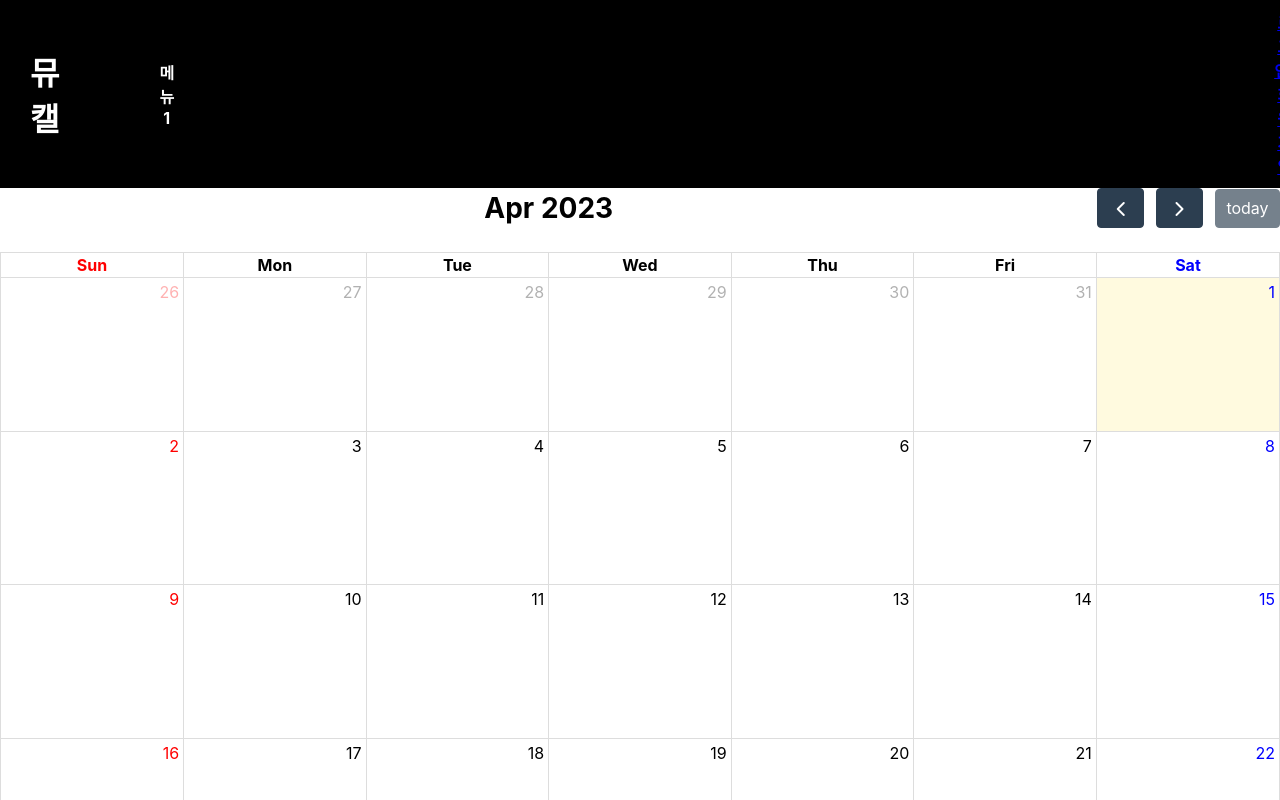
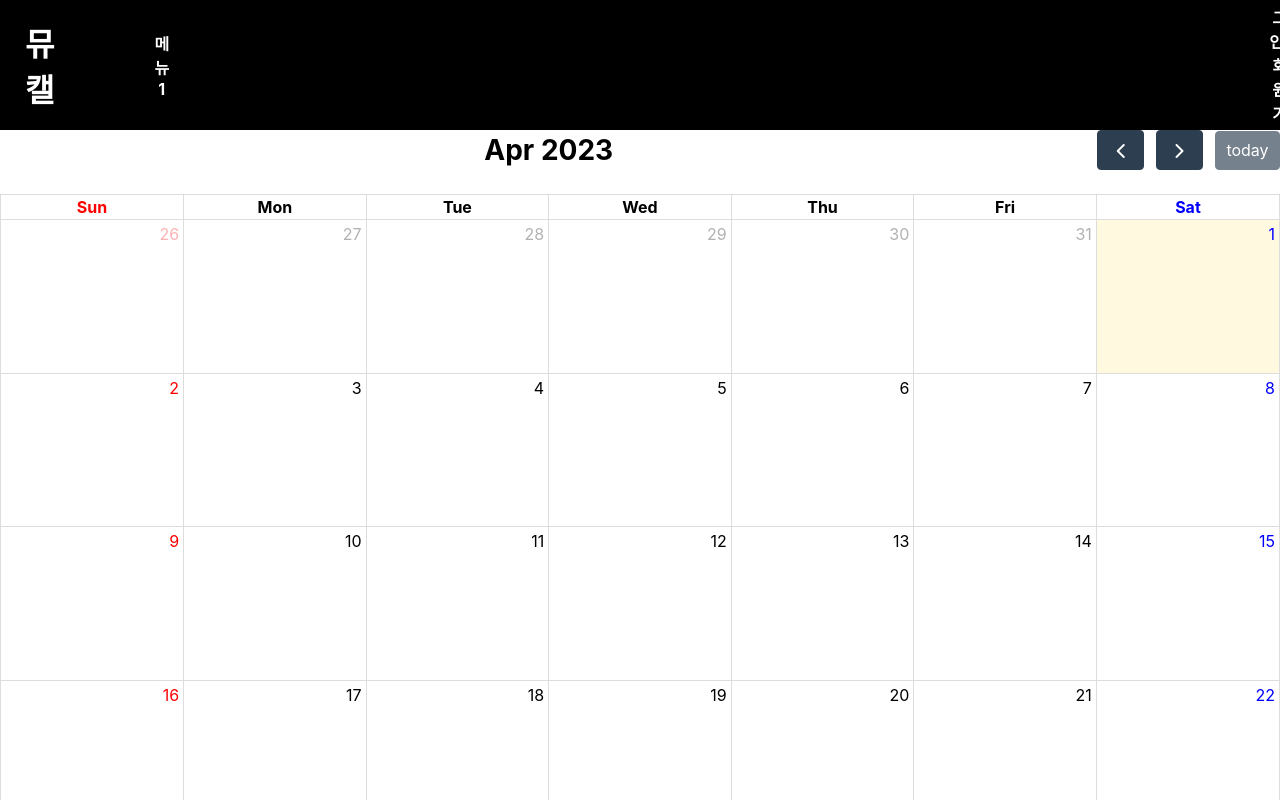
Before and after one commit to wanzaS2/musicalendar-frontend, a React (Create React App) app: page /calendar in a window 1280 px wide. Shown: the top 800 px of the page. Built offline with nearby package versions, Linux system fonts and the light colour scheme.

Commit message:
스크롤 제거, navbar 수정

```diff
--- a/package.json
+++ b/package.json
@@ -30,7 +30,7 @@
     "global": "^4.4.0",
     "node-sass": "^8.0.0",
     "react": "^18.2.0",
-    "react-bootstrap": "^2.7.2",
+    "react-bootstrap": "^2.7.4",
     "react-dom": "^18.2.0",
     "react-icons": "^4.8.0",
     "react-native-gesture-handler": "^2.9.0",
--- a/src/App.css
+++ b/src/App.css
@@ -15,7 +15,7 @@
 
 .App-header {
   background-color: #333b5f;
-  min-height: 100vh;
+  /* min-height: 100vh; */
   display: flex;
   flex-direction: column;
   align-items: center;
@@ -39,12 +39,19 @@
 
 .black-nav{
 	background-color: rgb(0, 0, 0);
-	width: 100%;
 	color: white;
 	display: flex;
-	padding: 10px;
+	height: 15vh;
+
+	padding: 5px;
 	text-align: center;
 	align-items: center;
+}
+.click{
+	text-decoration: none;
+	/* text-decoration-line: none; */
+
+	color: white;
 }
 .title{
 	margin-left: 20px;
--- a/src/components/Button.tsx
+++ b/src/components/Button.tsx
@@ -13,6 +13,8 @@ const btnStyle = {
 	borderRadius: ".25rem",
 	fontSize: "1rem",
 	lineHeight: 1.5,
+	cursor: "pointer",
+
  };
 const Button = ({children, onClick} : ButtonProps) => {
     return <button style={btnStyle} onClick={onClick} >{children}</button>;
--- a/src/components/Calendar.tsx
+++ b/src/components/Calendar.tsx
@@ -3,7 +3,7 @@ import {useNavigate} from "react-router-dom";
 import FullCalendar from '@fullcalendar/react'
 import dayGridPlugin from '@fullcalendar/daygrid'
 import "../layout/Calendar.css"
-import Navbar from "../layout/Layout";
+import Navbar from "../layout/Navbar";
 
 function Calendar() {
 
--- a/src/components/Main.tsx
+++ b/src/components/Main.tsx
@@ -1,13 +1,13 @@
 import React, {Component, useEffect, useState} from "react";
 import { useNavigate } from "react-router-dom";
-import logo from "../logo.svg";
+
 import Button from "./Button";
 
 import 'slick-carousel/slick/slick.css';
 import 'slick-carousel/slick/slick-theme.css';
 import ImagePicker from "./Slick";
-import Navbar from "../layout/Layout";
-import { NavBar } from "../layout/Navbar";
+import Navbar from "../layout/Navbar";
+
 
 export const Main = () => {
 	const [message, setMessage] = useState([]);
@@ -31,11 +31,14 @@ export const Main = () => {
     }
 
 	return (
-		<><Navbar />
-		<header>
+		<>
+		<header ><Navbar /></header>
+		<body>
 			<ImagePicker/>
 			{/* <img src={logo} className="App-logo" alt="logo" /> */}
+
 			<div className="btn">
+
 			<p>
 				Musicalendar Project Start!
 				{message}
@@ -43,7 +46,7 @@ export const Main = () => {
 			<Button onClick={goCalendar}>Go!</Button>
       		<Button onClick={goMyCalendar}>MyCalenderGo!</Button>
 			</div>
-		</header>
+		</body>
 		</>
 	)
 }
--- a/src/components/Slick.tsx
+++ b/src/components/Slick.tsx
@@ -4,10 +4,23 @@ import { AiOutlineArrowLeft, AiOutlineArrowRight } from 'react-icons/ai';
 import { images } from '../data/Image';
 
 
+// const Container = styled.div`
+//   width: 800px;
+//   height: 500px;
+//   position: absolute;
+
+//   top: 50%;
+//   left: 50%;
+//   transform: translate(-50%, -50%);
+// `;
 const Container = styled.div`
-  width: 800px;
-  height: 500px;
-  position: fixed;
+//   width: 800px;
+//   height: 500px;
+  position: absolute;
+  min-height: calc(100vh - 300px);
+  min-width: calc(100vh - 80px);
+// height: calc(100vh - 300px);
+//   width: calc(100vh - 80px);
   top: 50%;
   left: 50%;
   transform: translate(-50%, -50%);
--- a/src/data/Image.ts
+++ b/src/data/Image.ts
@@ -1,7 +1,10 @@
 export const images: string[] = [
-	'https://media.vlpt.us/images/holim0/post/7d80e99d-11bc-4327-b16d-324a8daa0014/image.png',
-	'https://media.vlpt.us/images/wooder2050/post/3c21dfdf-67b9-4301-8c25-e505303e246a/og-image.png',
-	'https://media.vlpt.us/images/edie_ko/post/4631c9fc-fa76-47e9-9d77-bc160476c60a/1_mv73TpGPVFXzJqu920m5Og.png',
-	'https://media.vlpt.us/images/dongha1992/post/2efd8b1b-d186-40bc-a574-026f180750ba/react.jpeg',
-	'https://media.vlpt.us/images/kimhodol/post/9c9e0ba3-20b1-4ba9-9a66-9af9ab5cf2e6/hodol-typescript.jpg',
- ];
+	// 'https://media.vlpt.us/images/holim0/post/7d80e99d-11bc-4327-b16d-324a8daa0014/image.png',
+	// 'https://media.vlpt.us/images/wooder2050/post/3c21dfdf-67b9-4301-8c25-e505303e246a/og-image.png',
+	// 'https://media.vlpt.us/images/edie_ko/post/4631c9fc-fa76-47e9-9d77-bc160476c60a/1_mv73TpGPVFXzJqu920m5Og.png',
+	// 'https://media.vlpt.us/images/dongha1992/post/2efd8b1b-d186-40bc-a574-026f180750ba/react.jpeg',
+	// 'https://media.vlpt.us/images/kimhodol/post/9c9e0ba3-20b1-4ba9-9a66-9af9ab5cf2e6/hodol-typescript.jpg',
+	'https://i.ibb.co/sKkvQZd/image.png',
+	'https://i.ibb.co/2nQP1Jp/image.png',
+	'https://i.ibb.co/2Z088w9/image.png'
+];
--- a/src/layout/Layout.tsx
+++ /dev/null
@@ -1,28 +0,0 @@
-import { Link } from "react-router-dom";
-import "../App.css";
-import SignIn from "../components/SignIn";
-import { NavLink } from "react-router-dom";
-function Navbar(){
-	return(
-		<div className="Navbar">
-			<div className="black-nav">
-
-            <h1 className="title"> 뮤캘</h1>
-
-              {/* <a className="flex items-center" href="/">
-                <img
-                  src="/img/dco_default2.png"
-                  alt="logo"
-                  style={{ width: "184px" }}
-                />
-              </a> */}
-
-				<h4 className="item">메뉴1</h4>
-				<Link to={"/signIn"}>
-					<h4 className="login">로그인/회원가입</h4>
-				</Link>
-			</div>
-		</div>
-	);
-}
-export default Navbar;
--- a/src/layout/Navbar.tsx
+++ b/src/layout/Navbar.tsx
@@ -1,15 +1,31 @@
+import { Link } from "react-router-dom";
+import "../App.css";
+// import SignIn from "../components/SignIn";
 import { NavLink } from "react-router-dom";
 
-import "./Styles.css";
+function Navbar(){
+	return(
 
-export function NavBar() {
-  return (
-    <nav className="navbar-container">
-      <NavLink to="/">
-        Home
-      </NavLink>
-      <NavLink to="/about">About</NavLink>
-      <NavLink to="/contact">Contact</NavLink>
-    </nav>
-  );
+			<div className="black-nav">
+				<Link to={"/"} className="title click">
+					<h1> 뮤캘</h1>
+				</Link>
+
+
+              {/* <a className="flex items-center" href="/">
+                <img
+                  src="/img/dco_default2.png"
+                  alt="logo"
+                  style={{ width: "184px" }}
+                />
+              </a> */}
+
+				<h4 className="item">메뉴1</h4>
+				<Link to={"/signIn"} className="login click">
+					<h4>로그인/회원가입</h4>
+				</Link>
+			</div>
+
+	);
 }
+export default Navbar;
--- a/src/layout/SignIn.css
+++ b/src/layout/SignIn.css
@@ -1,5 +1,5 @@
 .kakao_btn{
-    background-image: url("/src/images/kakao_login_medium_wide.png");
+    background-image: url("/src/images/kakao.png");
     background-repeat: no-repeat;
     background-size : cover;
     margin: 10px auto;
@@ -7,4 +7,17 @@
     color: transparent;
     width: 300px;
     height: 45px;
+
 }
+
+.login_loc{
+	position: fixed;
+	background-color: rgb(220, 219, 219);
+    top: 50%;
+    left: 50%;
+	 width: 250px;
+	 height: 300px;
+    transform: translate(-50%, -50%);
+	 text-align: center;
+	 border-radius: 10px;
+}
```
Also changed, not shown: 1 other file (tests, documents, lock files or other folders).
